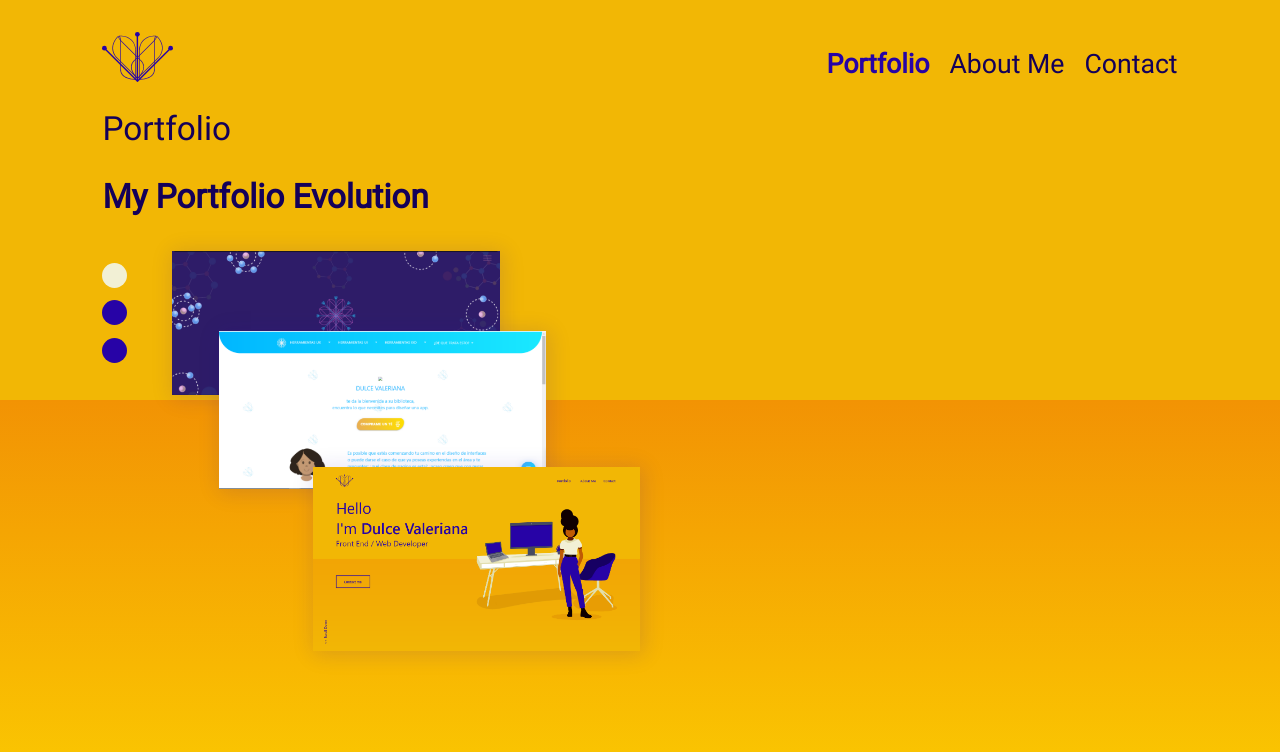
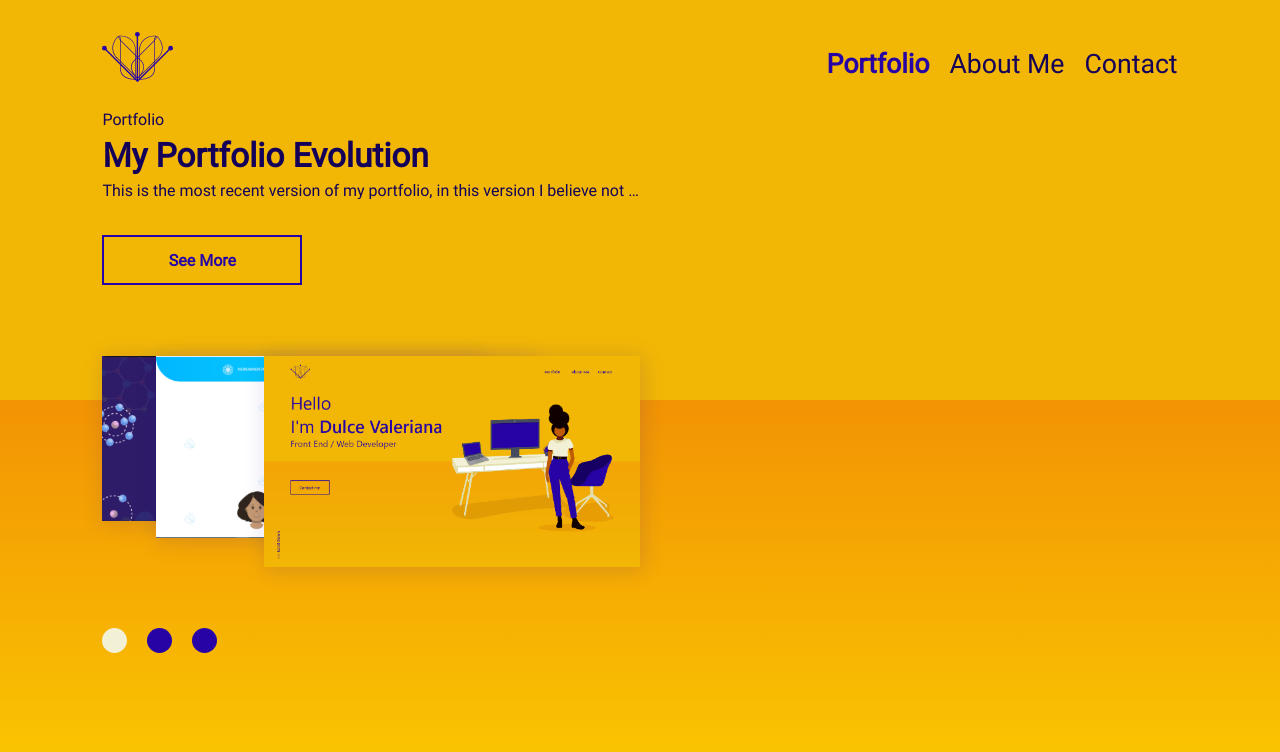
Before and after one commit to dulcevaleriana/new_portfolio_2021, a React (Create React App) app: page / in a window 1280 px wide. Both pictures are taken after a click on the item "Portfolio". Shown: the top 752 px of the page. Built offline with nearby package versions, Linux system fonts and the light colour scheme.

Commit message:
avance cambio a carrousel

```diff
--- a/src/css/responsive.scss
+++ b/src/css/responsive.scss
@@ -1,9 +1,6 @@
 
 /*Web Resolución Grande*/
 @media only screen and (max-width:1920px) and (max-height:1080px){
-    .class-portfolio > div:nth-child(2) > div:nth-child(3) {
-        height: 50vh !important;
-    }
     .class-menu ul li a,
     .class-Footer ul li a {
         font-size: 20pt !important;
@@ -62,9 +59,6 @@
 @media only screen and (max-width:1366px) and (max-height:768px){
     .class-menu ul li a, .class-Footer ul li a {
         font-size: 15pt !important;
-    }
-    .class-portfolio > div:nth-child(2) > div:nth-child(3) {
-        height: 55vh !important;
     }
     .class-portfolio > div:nth-child(2) > div:first-child p,
     .class-portfolio > div:nth-child(2) > div:first-child h2 {
--- a/src/css/style.scss
+++ b/src/css/style.scss
@@ -170,6 +170,7 @@ body {
     font-size: 50pt;
     line-height: 0.5em;
     -webkit-box-reflect: $reflect-6;
+    font-weight: lighter;
 }
 
 .class-home > div:nth-child(2) h2{
@@ -229,14 +230,15 @@ button a {
 .class-portfolio > div:nth-child(2){
     width: 100%;
     display: grid;
-    grid-template-columns: 50px calc(100% - 70px);
+    grid-template-columns: 100%;
     grid-gap: 20px;
-    grid-template-rows: 70px auto;
+    grid-template-rows: 30vh 30vh 40px !important;
 }
 
-.class-portfolio > div:nth-child(2) > div:first-child{
-    display: grid;
-    grid-area: 1 / span 3;
+.class-portfolio > div:nth-child(2) > div:nth-child(2) {
+    display: flex;
+    flex-direction: row;
+    gap: 20px;
 }
 
 .class-button-dropdown{
@@ -247,9 +249,18 @@ button a {
     margin: 12.2px 0;
 }
 
-.class-portfolio > div:nth-child(2) > div:first-child p,
 .class-portfolio > div:nth-child(2) > div:first-child h2{
     line-height: 0;
+}
+
+.class-portfolio > div:nth-child(2) > div:first-child p{
+    line-height: 1;
+    font-size: 12pt !important;
+    height: auto;
+    width: 100%;
+    text-overflow: ellipsis;
+    overflow: hidden;
+    white-space: nowrap;
 }
 
 .class-portfolio > div:nth-child(2) > div:nth-child(2) > div.active{
@@ -258,7 +269,8 @@ button a {
 
 .class-portfolio > div:nth-child(2) > div:nth-child(3){
     position: relative;
-    height: 60vh;
+    display: grid;
+    grid-row: 2;
 }
 
 .class-portfolio > div:nth-child(2) > div:nth-child(3) > img{
@@ -274,11 +286,11 @@ button a {
 
 .class-portfolio > div:nth-child(2) > div:nth-child(3) > img:nth-child(2){
     left: 10%;
-    top: 20%;
+    top: 0;
 }
 
 .class-portfolio > div:nth-child(2) > div:nth-child(3) > img:nth-child(3){
-    bottom: 0;
+    top: 0;
     right: 0;
 }
 
--- a/src/view/portfolio.tsx
+++ b/src/view/portfolio.tsx
@@ -13,6 +13,10 @@ import IMG6 from '../image/Image4.png';
 import IMG7 from '../image/Image3.png';
 import IMG8 from '../image/Image2.png';
 import IMG9 from '../image/Image1.png';
+
+import JSONMyPortfolioEvolution from '../json/MyPortfolioEvolution.json';
+import JSONGreenCard from '../json/GreenCard.json';
+import JSONUnicef from '../json/Unicef.json';
 
 const Portfolio = (props:any) => {
     const [menuBase, setMenuBase] = useState(true);
@@ -64,13 +68,25 @@ const Portfolio = (props:any) => {
                     )}
 
                     {viewPage1 &&
+                    <>
                     <h2>My Portfolio Evolution</h2>
+                    <p>{JSONMyPortfolioEvolution.JSONMyPortfolioEvolution[0].info[0]}</p>
+                    <button onClick={() => setMenuBase(false)}>See More</button>
+                    </>
                     }
                     {viewPage2 &&
+                    <>
                     <h2>Green Card</h2>
+                    <p>{JSONGreenCard.JSONGreenCard[0].info[0]}</p>
+                    <button onClick={selectThis2}>See More</button>
+                    </>
                     }
                     {viewPage3 &&
+                    <>
                     <h2>Unicef</h2>
+                    <p>{JSONUnicef.JSONUnicef[0].info[0]}</p>
+                    <button onClick={selectThis3}>See More</button>
+                    </>
                     }
                 </div>
                 {menuBase ? (
```
